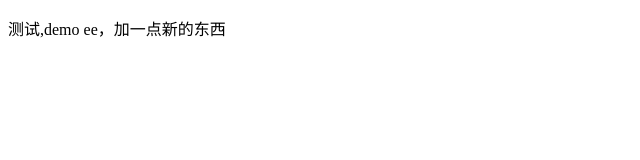
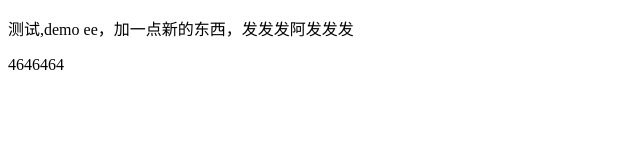
Before and after one commit to gechaofantianwang/-----, a plain HTML site: page index.html in a window 1280 px wide. Shown: the whole page, without its empty margins (0-640 px from the left). Drawn offline with Linux system fonts and the light colour scheme.

Commit message:
add main js

```diff
--- a/index.html
+++ b/index.html
@@ -9,8 +9,9 @@
 
 <body>
   <p>测试,demo
-    ee，加一点新的东西
+    ee，加一点新的东西，发发发阿发发发
   </p>
+  <div>4646464</div>
 </body>
 
 </html>
```
Also changed, not shown: main.js (added).
